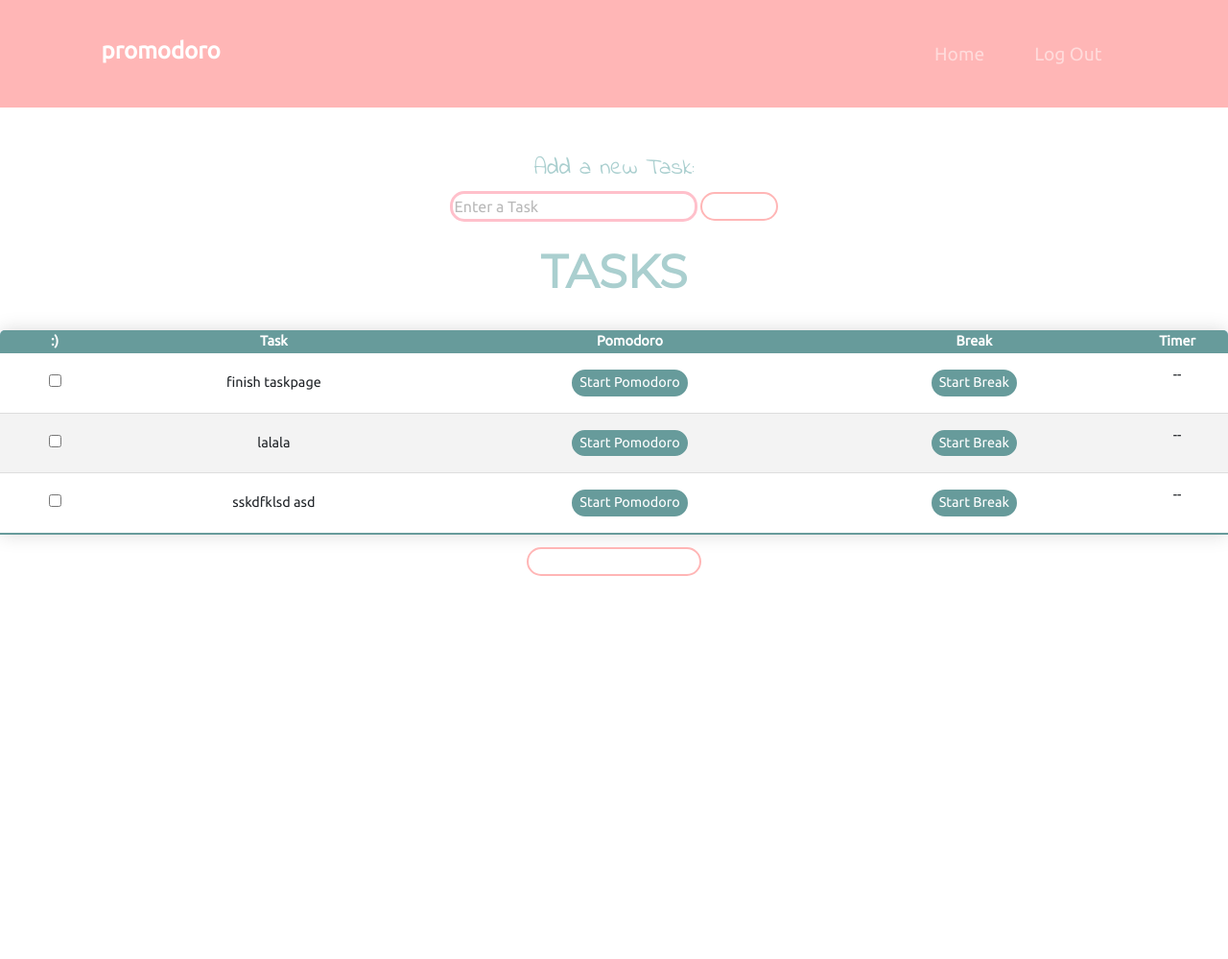
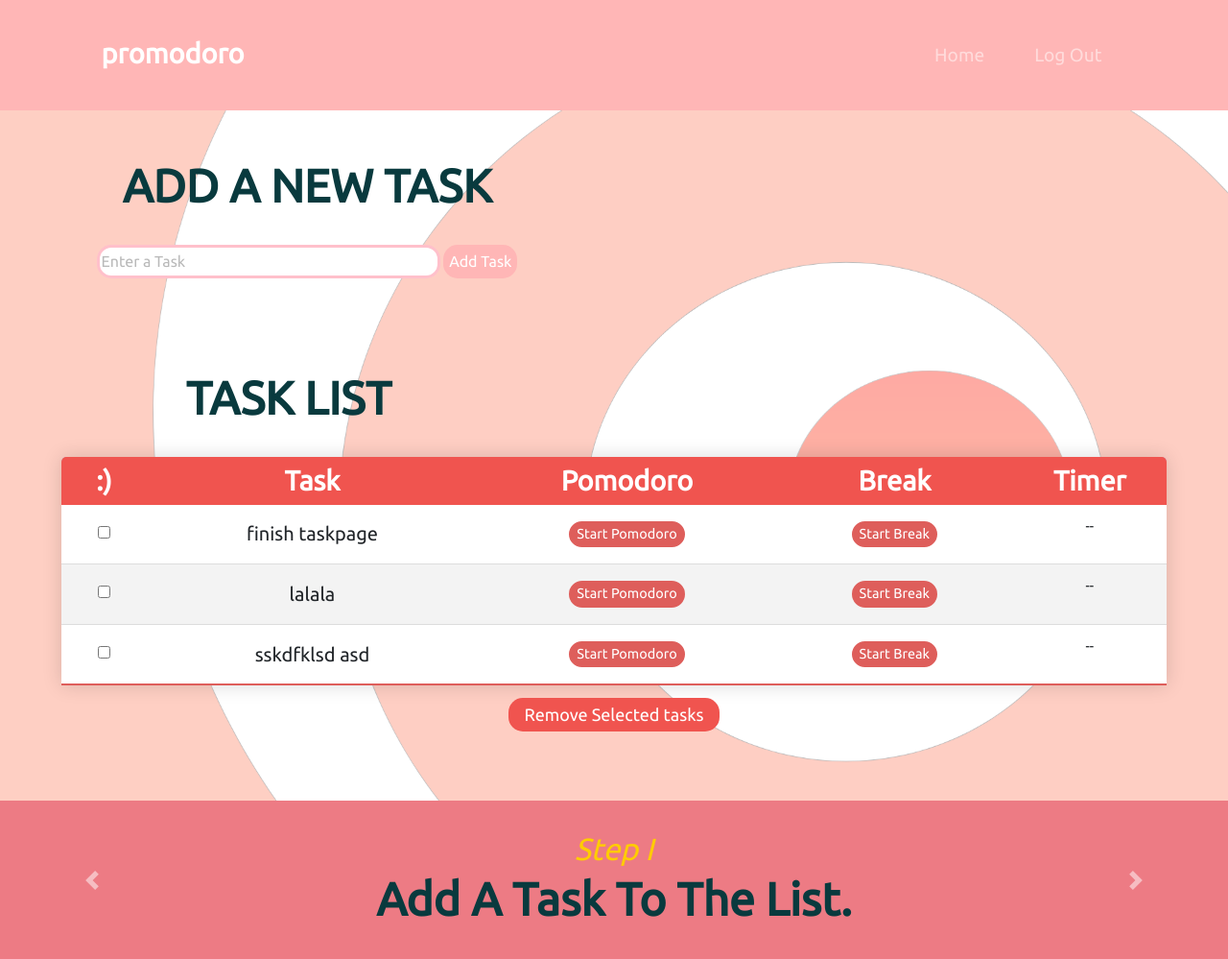
Before and after one commit to ishanjain18/Pro-mo-do-ro, a Flask app: page /taskpage in a window 1280 px wide. Shown: the whole page at 96% size. Before the commit the page ends 600 px from the top, so only its background shows below. Run offline with Flask 2, Linux system fonts and the light colour scheme; a user stored in the database is signed in; some libraries are stand-ins or nearby versions.

Commit message:
Major Updates

```diff
--- a/application.py
+++ b/application.py
@@ -146,8 +146,9 @@ def remove():
         for i in range(session["taskcount"]):
 
             foo = "check"+str(i)
-            bar = "removed"+str(i)
+            #bar = "removed"+str(i)
             if request.form.get(foo):
+
                 db.execute("DELETE FROM tasks WHERE task=:task;", task=session["tasks"][i])
 
     return redirect("/taskpage")
--- a/static/styles.css
+++ b/static/styles.css
@@ -8,25 +8,31 @@ body{
   font-family: "Ubuntu";
   text-align:center;
   overflow-x:hidden;
+  overflow-y:scroll;
+}
 
+html{
+  font-family: "Ubuntu";
+}
 
-
-
-}
 h2{
 
-  font-family:"Montserrat";
-  color:#aacfcf;
+  font-family:"Ubuntu";
+  color:#093A3E;
   font-weight:bold;
   font-size:3rem;
 
 }
 
-
+.sad{
+  padding-right:53%;
+}
 h3{
-  font-family:"Indie Flower";
-  color:#aacfcf;
+  font-family:"Ubuntu";
+  color:#093A3E;
   font-size:1.5em;
+  display: inline-block;
+  white-space:nowrap;
 
 }
 
@@ -44,6 +50,10 @@ h3{
 
 .bigbrain{
   padding-top:50px;
+  background-image:url(oogabooga.jpg);
+  background-size:cover;
+  background-position:center;
+  position:relative;
 }
 
  .fa{
@@ -109,37 +119,51 @@ h3{
 
 
 .btn2{
-  background-color: #679b9b;
+  background-color:#DE5E5B;
   color: white;
-  border: 2px solid #679b9b;
+  border: 2px solid #DE5E5B;
   transition-duration: 0.4s;
   border-radius:15px;
+
+
 }
 
 .btn2:hover{
    background-color: white;
-   color:#679b9b;
+   color:#DE5E5B;
 }
 
 .btn4{
   margin-top:1%;
 }
-.btn3,.btn4{
+.btn3{
   transition-duration: 0.4s;
-  background-color: white;
+  background-color: #ffb6b6;
   color:white;
-   border: 2px solid #ffb6b6;
+   border: 2px #ffb6b6;
    border-radius:15px;
+   height:35px;
+
 }
+.btn4{
+   width:220px;
+   font-size:18px;
+   transition-duration: 0.4s;
+   background-color:#F0544F;
+   color:white;
+   border: 2px #F0544F;
+   border-radius:15px;
+   height:35px;
 
+}
 .btn3:hover{
-  background-color: #ffb6b6;
-  color: white;
+  background-color:white;
+  color: #ffb6b6;
 }
 
 .btn4:hover{
-  background-color: #ffb6b6;
-  color: white;
+  background-color: white;
+  color:#F0544F;
 }
 
 
@@ -166,21 +190,26 @@ h1
   padding:2% 7%;
 }
 .colored-section{
-  background-color: #ffb6b6;
+
+  background-color:#ffb6b6;
+
+
+}
+
+.back
+ {background-image: url(pg1bg.jpg);/*reduced size of image*/
+  background-size:cover;
+  background-position: center;
+  position: relative;
   color:#fde2e2;
 
 }
 /*The annoying section*/
 .green{
-   background-image: url(page2bg.jpg);
-
-
-
+   background-image: url(page3bg.jpg);/*reduced size of image*/
+   background-size:cover;
   background-position: center;
-
-
   position: relative;
-
   font-size:5em;
   font-family:"Montserrat";
   font-weight:bold;
@@ -205,13 +234,16 @@ h1
     font-size:2rem;
     padding-top:20%;
   }
+  .carousel-item{
+    color:#ffcc00;
+  }
 
   .hold{
-   margin-top:200%;
+   margin-top:230%;
   }
 
   .lolman{
-    background-color:#ffcc00;
+    background-color:#8D021F;
    z-index:1;
   }
 
@@ -227,7 +259,16 @@ h1
   font-size:2.5em;
   text-align:center;
   padding:3em;
+  background-color:#FF7F50;
 
+
+  background-image: url(page2bg.jpg);
+  background-size:cover;
+
+  background-position: center;
+
+  background-repeat: no-repeat;
+  position: relative;
 
 }
 
@@ -268,23 +309,37 @@ div2,div3{
 
 /*Table styling*/
 
+th{
+  font-size:1.8rem;
+}
+
+.fire{
+  background-color:#ED7B84;
+}
+
+.noob{
+  font-size:2rem;
+}
+
 
 .content-table{
   border-collapse:collapse;
   font-size:0.9em;
-  width:100%;
+  width:90%;
   border-radius:5px 5px 0 0;
   overflow:hidden;
   box-shadow:0 0 20px rgba(0,0,0,0.15);
+  margin-left:5%;
 
 
 }
 
 .content-table thead tr{
-  background-color:#679b9b;
+  background-color:#F0544F;
   color:#ffffff;
   text-align:left;
   font-weight:bold;
+  height:50px;
 }
 
 .content-table th {
@@ -302,7 +357,7 @@ div2,div3{
   background-color:#f3f3f3;
 }
 .ooga:last-of-type{
-  border-bottom: 2px solid #679b9b;
+  border-bottom: 2px solid #DE5E5B;
 }
 
 
@@ -371,9 +426,7 @@ div2,div3{
   margin-right:1%;
 }
 
-.lax{
-  padding-top:0%;
-}
+
 
 
 .navbar{
@@ -382,7 +435,7 @@ div2,div3{
 }
 .navbar-brand {
   font-family: "Ubuntu";
-  font-size: 1.5rem;
+  font-size: 1.8rem;
   font-weight: bold;
   padding-top:0%;
 
@@ -403,7 +456,11 @@ div2,div3{
   font-family:"Ubuntu";
 }
 
-
+.dandia{
+ padding-right:50%;
+ white-space:nowrap;
+ overflow-x:auto;
+}
 
 
 .input-field{
@@ -416,6 +473,8 @@ div2,div3{
 .input-field2{
   border-radius:15px;
   border: 3px solid pink;
+  margin-left:0%;
+  font-family:"Ubuntu";
 
 
 }
--- a/templates/taskpage.html
+++ b/templates/taskpage.html
@@ -6,24 +6,24 @@
 
 {% block main %}
   <section class="bigbrain">
-    <div>
-      <h3>Add a new Task:</h3>
+    <div class="dandia">
+
         <form action="/add" method="post">
-          <input class="input-field2" name="task" type="text" placeholder="Enter a Task">
+          <h2>ADD A NEW TASK</h2><br><input class="input-field2" name="task" type="text" size="30" style="height:35px;" placeholder="Enter a Task">
           <button class="btn3" type="submit">Add Task</button>
         </form>
     </div>
-    <br>
+    <br><br><br><br>
 
 
 
+<audio id="sound" src="static/sound.mp3" preload="auto"></audio>
 
 
 
+<form action="/remove" method="post">
 
-
-
-  <h2>TASKS</h2>
+  <h2 class="sad">TASK LIST</h2>
       <br>
       <div>
 
@@ -42,7 +42,7 @@
               <tbody class="ooga">
                 <tr>
                   <td><input type="checkbox" name="check{{index}}"></td>
-                  <td><span name="removed{{index}}">{{ task }}</span></td>
+                  <td><span style="font-size: 20px;" name="removed{{index}}">{{ task }}</span></td>
                   <td><button class="btn2" id="pbtn{{index}}" type="button" name="pomostart{{index}}" onclick="pomoactivate{{index}}()">Start Pomodoro</td>
                   <td><button class="btn2" id="bbtn{{index}}" type="button" name="breakstart{{index}}"  onclick="breakactivate{{index}}()">Start Break</td>
                   <td><p id="timer{{index}}">--</p></td>
@@ -57,7 +57,7 @@
                   function pomoactivate{{i}}()
                   {
                       var d = new Date();
-                      var countDownDate = d.getTime() + 1501000;
+                      var countDownDate = d.getTime() + 1502000;
                       var x;
                       document.getElementById("bbtn{{i}}").disabled = true;
                       document.getElementById("pbtn{{i}}").disabled = true;
@@ -90,12 +90,14 @@
                                   document.getElementById("timer{{i}}").innerHTML = "COMPLETED";
                                   document.getElementById("bbtn{{i}}").disabled = false;
                                   document.getElementById("pbtn{{i}}").disabled = false;
-                                  let src = '/static/sound.mp3';
-                                  let audio = new Audio(src);
-                                  audio.play();
-                                  alert("PomoDoro Complete! Start Another!")
+
+                                  document.getElementById('sound').play();
+                                  alert("PomoDoro Complete! Start Another!");
+
                               }
+
                                 }, 1000);
+
                             }
 
 
@@ -130,9 +132,7 @@
                           if (distance < 0) {
                               clearInterval(x);
                               document.getElementById("timer{{i}}").innerHTML = "COMPLETED";
-                              let src = '/static/sound.mp3';
-                              let audio = new Audio(src);
-                              audio.play();
+                              document.getElementById('sound').play();
                               alert("Break Complete!")
                           }
                       }, 1000);
@@ -141,14 +141,48 @@
 
                 </script>
 {% endfor %}
-          <form action="/remove" method="post">
+         <div class="dandia2">
           <button class="btn4" type="submit">Remove Selected tasks</button>
-
+         </div>
           </form>
       <br><br><br>
 
       </div>
   </section>
+<section class="fire">
+<div id="testimonial-carousel" class="carousel slide" data-ride="false">
+      <div class="carousel-inner">
 
 
+        <div class="carousel-item active container-fluid">
+            <em class="noob">Step I</em>
+          <h2 class="testimonial-text">Add A Task To The List.</h2>
+        </div>
+
+
+        <div class="carousel-item container-fluid">
+            <em class="noob">Step II</em>
+          <h2 class="testimonial-text">Start A PomoDoro Session for 25 mins, Upon Completion, Start Break of 5 mins.</h2>
+        </div>
+
+        <div class="carousel-item container-fluid">
+            <em class="noob">Step III</em>
+          <h2 class="testimonial-text">Repeat Step II Four times or as per your convenience, take a longer Break of 30 mins.</h2>
+        </div>
+
+        <div class="carousel-item container-fluid">
+            <em class="noob">Step IV</em>
+          <h2 class="testimonial-text">Remove Tasks As You Complete Them, Add New Tasks, Focus like a boss :D</h2>
+        </div>
+
+      </div>
+      <a class="carousel-control-prev" href="#testimonial-carousel" role="button" data-slide="prev">
+    <span class="carousel-control-prev-icon"></span>
+      </a>
+      <a class="carousel-control-next" href="#testimonial-carousel" role="button" data-slide="next">
+    <span class="carousel-control-next-icon"></span>
+      </a>
+    </div>
+    </section>
+
 {% endblock %}
```
Also changed, not shown: static/timer.js (deleted, +0 -82 lines), templates/index.html (+13 -7 lines), static/.jpg (added), static/oogabooga.jpg (added), static/page2bg.jpg, static/page3bg.jpg (added), static/pg1bg.jpg (added), users.db.
